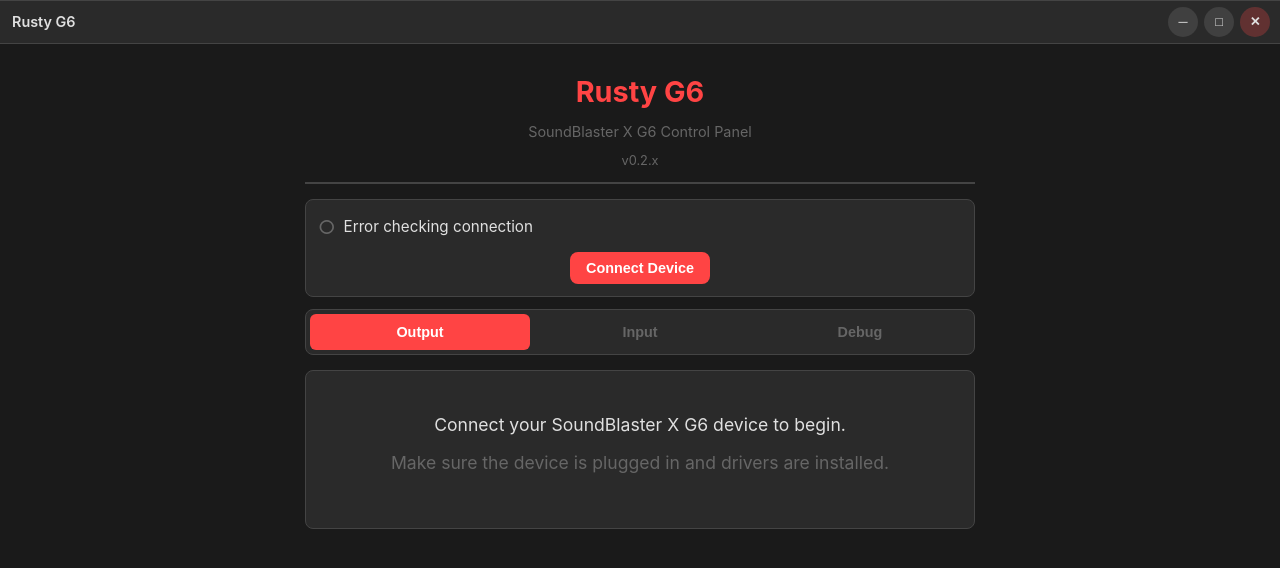
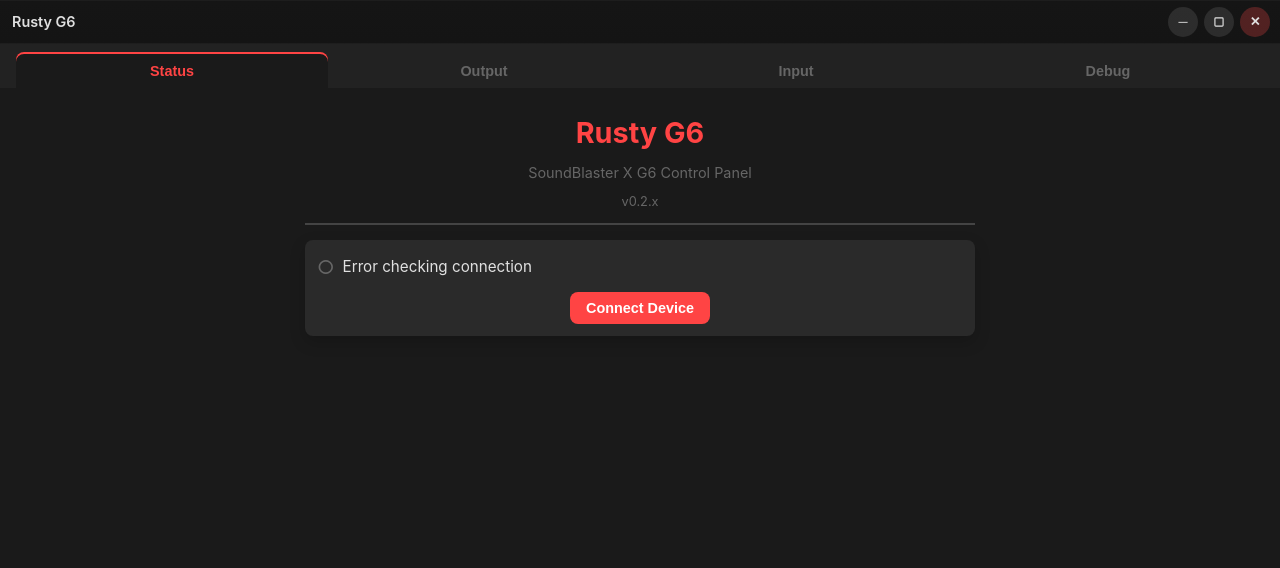
Before and after one commit to jackbrumley/rusty-g6, a Preact app: page / in a window 1280 px wide. Shown: the top 568 px of the page. Built offline with nearby package versions, Linux system fonts and the light colour scheme.

Commit message:
feat: add dedicated status tab and modernize app chrome

```diff
--- a/src/App.css
+++ b/src/App.css
@@ -4,12 +4,15 @@
   --secondary-color: #666;
   --bg-color: #1a1a1a;
   --card-bg: #2a2a2a;
+  --titlebar-bg: #141414;
+  --tabs-bg: #222222;
   --text-color: #e0e0e0;
   --border-color: #444;
   --success-color: #4caf50;
   --warning-color: #ff9800;
   --border-radius: 8px;
   --transition: all 0.3s ease;
+  --card-shadow-soft: 0 6px 16px rgba(0, 0, 0, 0.18);
 }
 
 * {
@@ -31,7 +34,7 @@ body {
   width: 100%;
   max-width: 700px;
   margin: 0 auto;
-  padding: 15px;
+  padding: 12px 15px 15px;
 }
 
 .app-shell {
@@ -50,8 +53,8 @@ body {
   margin-bottom: 0;
   padding: 6px 10px 6px 12px;
   border-radius: 0;
-  background: var(--card-bg);
-  border: 1px solid var(--border-color);
+  background: linear-gradient(180deg, #151515 0%, var(--titlebar-bg) 100%);
+  border: 1px solid rgba(255, 255, 255, 0.04);
   border-left: 0;
   border-right: 0;
   user-select: none;
@@ -98,6 +101,13 @@ body {
 
 .titlebar-btn:active {
   transform: none;
+}
+
+.titlebar-btn-icon {
+  width: 14px;
+  height: 14px;
+  display: block;
+  pointer-events: none;
 }
 
 .titlebar-btn-close {
@@ -177,7 +187,7 @@ header h1 {
   border-radius: var(--border-radius);
   padding: 12px;
   margin-bottom: 12px;
-  border: 1px solid var(--border-color);
+  box-shadow: var(--card-shadow-soft);
 }
 
 .status-bar {
@@ -273,7 +283,7 @@ button {
   border-radius: var(--border-radius);
   padding: 12px;
   margin-bottom: 12px;
-  border: 1px solid var(--border-color);
+  box-shadow: var(--card-shadow-soft);
 }
 
 .output-section h2 {
@@ -302,7 +312,7 @@ button {
   background: var(--card-bg);
   border-radius: var(--border-radius);
   padding: 12px;
-  border: 1px solid var(--border-color);
+  box-shadow: var(--card-shadow-soft);
 }
 
 .effects-section h2 {
@@ -317,12 +327,13 @@ button {
   border-radius: var(--border-radius);
   padding: 12px;
   margin-bottom: 10px;
-  border: 1px solid var(--border-color);
+  box-shadow: inset 0 0 0 1px rgba(255, 255, 255, 0.04);
   transition: var(--transition);
 }
 
 .effect-control:hover {
-  border-color: var(--primary-color);
+  transform: translateY(-1px);
+  box-shadow: 0 12px 26px rgba(0, 0, 0, 0.26), inset 0 0 0 1px rgba(255, 255, 255, 0.06);
 }
 
 .effect-header {
@@ -451,7 +462,7 @@ input:checked + .toggle-slider:before {
   border-radius: var(--border-radius);
   padding: 40px;
   text-align: center;
-  border: 1px solid var(--border-color);
+  box-shadow: var(--card-shadow-soft);
 }
 
 .info-panel p {
@@ -468,6 +479,10 @@ input:checked + .toggle-slider:before {
 @media (max-width: 600px) {
   .container {
     padding: 10px;
+  }
+
+  .tab-nav-shell {
+    padding: 8px 10px 0;
   }
 
   header h1 {
@@ -509,31 +524,41 @@ input:checked + .toggle-slider:before {
 }
 
 /* Tab Navigation */
+.tab-nav-shell {
+  width: 100%;
+  padding: 8px 12px 0;
+  background: var(--tabs-bg);
+  box-shadow: none;
+}
+
 .tab-nav {
   display: flex;
   gap: 0;
-  margin-bottom: 15px;
-  background: var(--card-bg);
-  border-radius: var(--border-radius);
-  padding: 4px;
-  border: 1px solid var(--border-color);
+  width: 100%;
+  margin: 0;
+  background: transparent;
+  border-radius: 0;
+  padding: 0 4px;
+  box-shadow: none;
+  align-items: flex-end;
 }
 
 .tab-button {
   flex: 1;
-  padding: 10px 20px;
+  padding: 11px 20px 9px;
   background: transparent;
   color: var(--secondary-color);
   border: none;
-  border-radius: 6px;
+  border-radius: 8px 8px 0 0;
   cursor: pointer;
   transition: var(--transition);
   font-weight: 600;
 }
 
 .tab-button.active {
-  background: var(--primary-color);
-  color: white;
+  background: var(--bg-color);
+  color: var(--primary-color);
+  box-shadow: inset 0 2px 0 var(--primary-color);
 }
 
 .tab-button:hover:not(.active) {
@@ -546,7 +571,7 @@ input:checked + .toggle-slider:before {
   background: var(--card-bg);
   border-radius: var(--border-radius);
   padding: 15px;
-  border: 1px solid var(--border-color);
+  box-shadow: var(--card-shadow-soft);
 }
 
 .debug-section h2 {
@@ -579,7 +604,7 @@ input:checked + .toggle-slider:before {
   border-radius: var(--border-radius);
   padding: 12px;
   margin-bottom: 15px;
-  border: 1px solid var(--border-color);
+  box-shadow: inset 0 0 0 1px rgba(255, 255, 255, 0.04);
 }
 
 .debug-result pre {
@@ -597,7 +622,7 @@ input:checked + .toggle-slider:before {
   border-radius: var(--border-radius);
   padding: 12px;
   margin-bottom: 15px;
-  border: 1px solid var(--border-color);
+  box-shadow: inset 0 0 0 1px rgba(255, 255, 255, 0.04);
   max-height: 500px;
   overflow-y: auto;
 }
@@ -607,7 +632,7 @@ input:checked + .toggle-slider:before {
   border-radius: var(--border-radius);
   padding: 10px;
   margin-bottom: 10px;
-  border: 1px solid var(--border-color);
+  box-shadow: var(--card-shadow-soft);
 }
 
 .response-item h4 {
@@ -632,7 +657,7 @@ input:checked + .toggle-slider:before {
   background: var(--bg-color);
   border-radius: var(--border-radius);
   padding: 12px;
-  border: 1px solid var(--border-color);
+  box-shadow: inset 0 0 0 1px rgba(255, 255, 255, 0.04);
 }
 
 .modal-overlay {
--- a/src/App.tsx
+++ b/src/App.tsx
@@ -27,20 +27,20 @@ interface UpdateCheckResult {
   notesUrl?: string;
 }
 
-type AppRoute = "output" | "input" | "debug" | "ui-lab";
+type AppRoute = "status" | "output" | "input" | "debug" | "ui-lab";
 
-const DEFAULT_ROUTE: AppRoute = "output";
+const DEFAULT_ROUTE: AppRoute = "status";
 
 const routeFromHash = (hash: string): AppRoute => {
   const normalized = hash.replace(/^#\/?/, "").split("/")[0].trim().toLowerCase();
-  if (normalized === "output" || normalized === "debug" || normalized === "ui-lab") {
+  if (normalized === "status" || normalized === "output" || normalized === "debug" || normalized === "ui-lab") {
     return normalized as AppRoute;
   }
   if (normalized === "input") {
     return "input";
   }
   if (normalized === "main") {
-    return "output";
+    return "status";
   }
   if (normalized === "microphone") {
     return "input";
@@ -336,7 +336,9 @@ function App() {
             &#x2500;
           </button>
           <button class="titlebar-btn" onClick={handleToggleMaximize} aria-label="Maximize or restore">
-            &#x25A1;
+            <svg class="titlebar-btn-icon" viewBox="0 0 24 24" aria-hidden="true">
+              <rect x="5" y="5" width="14" height="14" rx="1.5" ry="1.5" fill="none" stroke="currentColor" stroke-width="2" />
+            </svg>
           </button>
           <button class="titlebar-btn titlebar-btn-close" onClick={handleCloseApp} aria-label="Close">
             &#x2715;
@@ -344,43 +346,14 @@ function App() {
         </div>
       </div>
 
-      <main class="container">
-
-      <header>
-        <h1>Rusty G6</h1>
-        <p class="subtitle">SoundBlaster X G6 Control Panel</p>
-        <div class="meta-row">
-          <span class="app-version">v{appVersion || "0.2.x"}</span>
-          {updateResult?.updateAvailable && (
-            <button class="update-pill" onClick={() => setShowUpdateModal(true)}>
-              <span class="update-pill-icon" aria-hidden="true">!</span>
-              <span>Update available</span>
-            </button>
-          )}
-        </div>
-      </header>
-
-      <section class="status-section">
-        <div class="status-bar">
-          <span class={`status-indicator ${connected ? "connected" : "disconnected"}`}>
-            {connected ? "●" : "○"}
-          </span>
-          <span class="status-text">{status}</span>
-        </div>
-        <div class="connection-buttons">
-          {!connected ? (
-            <button onClick={connectDevice} class="btn-primary">
-              Connect Device
-            </button>
-          ) : (
-            <button onClick={disconnectDevice} class="btn-secondary">
-              Disconnect
-            </button>
-          )}
-        </div>
-      </section>
-
+      <div class="tab-nav-shell">
       <nav class="tab-nav">
+        <button
+          class={`tab-button ${activeTab === "status" ? "active" : ""}`}
+          onClick={() => navigate("status")}
+        >
+          Status
+        </button>
         <button
           class={`tab-button ${activeTab === "output" ? "active" : ""}`}
           onClick={() => navigate("output")}
@@ -400,6 +373,21 @@ function App() {
           Debug
         </button>
       </nav>
+      </div>
+
+      <main class="container">
+
+      {activeTab === "status" && (
+        <StatusTab
+          connected={connected}
+          status={status}
+          appVersion={appVersion}
+          updateAvailable={Boolean(updateResult?.updateAvailable)}
+          onConnectDevice={connectDevice}
+          onDisconnectDevice={disconnectDevice}
+          onOpenUpdateModal={() => setShowUpdateModal(true)}
+        />
+      )}
 
       {activeTab === "output" && connected && settings && (
         <>
@@ -484,10 +472,11 @@ function App() {
 
       {activeTab === "output" && !connected && (
         <div class="info-panel">
-          <p>Connect your SoundBlaster X G6 device to begin.</p>
+          <p>Connect your SoundBlaster X G6 from the Status tab to begin.</p>
           <p class="info-note">
-            Make sure the device is plugged in and drivers are installed.
+            This page only shows output controls once a device session is active.
           </p>
+          <button class="btn-secondary" onClick={() => navigate("status")}>Go to Status</button>
         </div>
       )}
 
@@ -538,6 +527,64 @@ interface EffectControlProps {
   enabled: boolean;
   value: number;
   onChange: (enabled: boolean, value: number) => void;
+}
+
+interface StatusTabProps {
+  connected: boolean;
+  status: string;
+  appVersion: string;
+  updateAvailable: boolean;
+  onConnectDevice: () => void;
+  onDisconnectDevice: () => void;
+  onOpenUpdateModal: () => void;
+}
+
+function StatusTab({
+  connected,
+  status,
+  appVersion,
+  updateAvailable,
+  onConnectDevice,
+  onDisconnectDevice,
+  onOpenUpdateModal,
+}: StatusTabProps) {
+  return (
+    <>
+      <header>
+        <h1>Rusty G6</h1>
+        <p class="subtitle">SoundBlaster X G6 Control Panel</p>
+        <div class="meta-row">
+          <span class="app-version">v{appVersion || "0.2.x"}</span>
+          {updateAvailable && (
+            <button class="update-pill" onClick={onOpenUpdateModal}>
+              <span class="update-pill-icon" aria-hidden="true">!</span>
+              <span>Update available</span>
+            </button>
+          )}
+        </div>
+      </header>
+
+      <section class="status-section">
+        <div class="status-bar">
+          <span class={`status-indicator ${connected ? "connected" : "disconnected"}`}>
+            {connected ? "●" : "○"}
+          </span>
+          <span class="status-text">{status}</span>
+        </div>
+        <div class="connection-buttons">
+          {!connected ? (
+            <button onClick={onConnectDevice} class="btn-primary">
+              Connect Device
+            </button>
+          ) : (
+            <button onClick={onDisconnectDevice} class="btn-secondary">
+              Disconnect
+            </button>
+          )}
+        </div>
+      </section>
+    </>
+  );
 }
 
 function EffectControl({ name, enabled, value, onChange }: EffectControlProps) {
```
